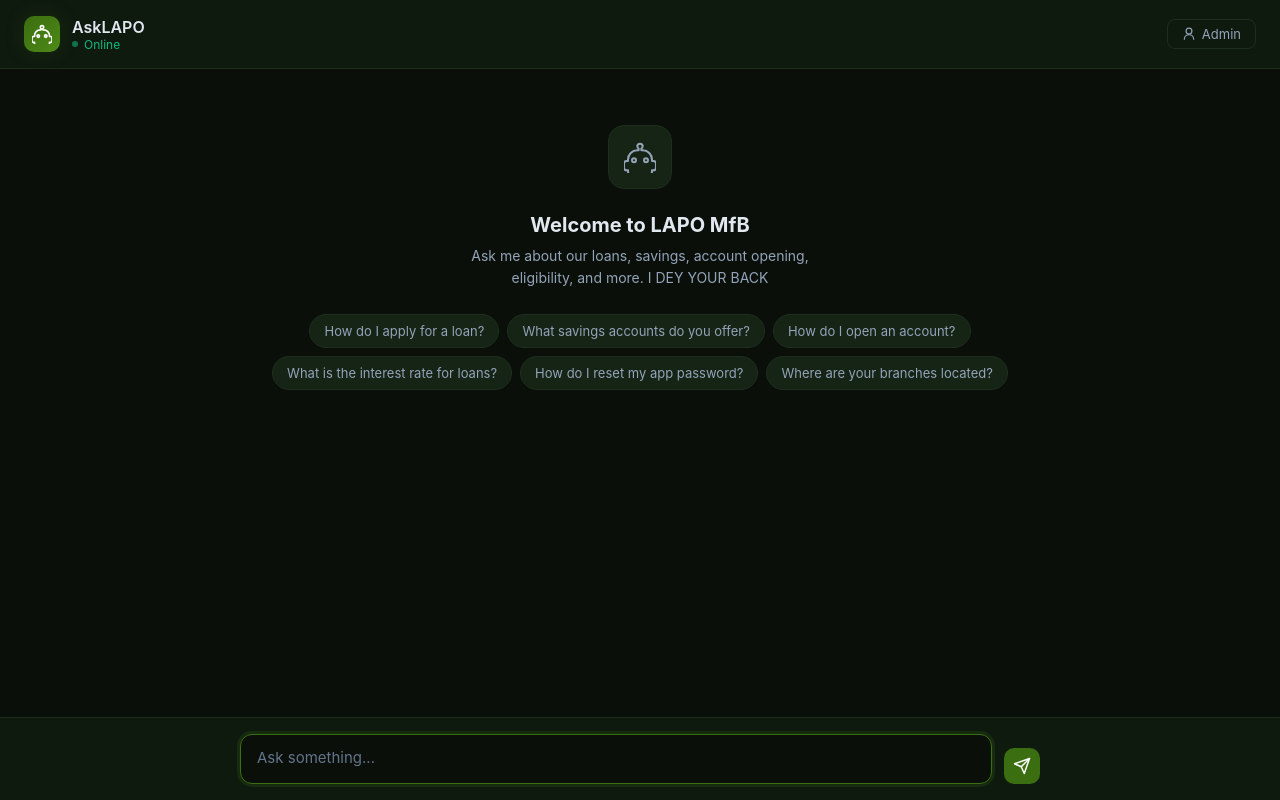
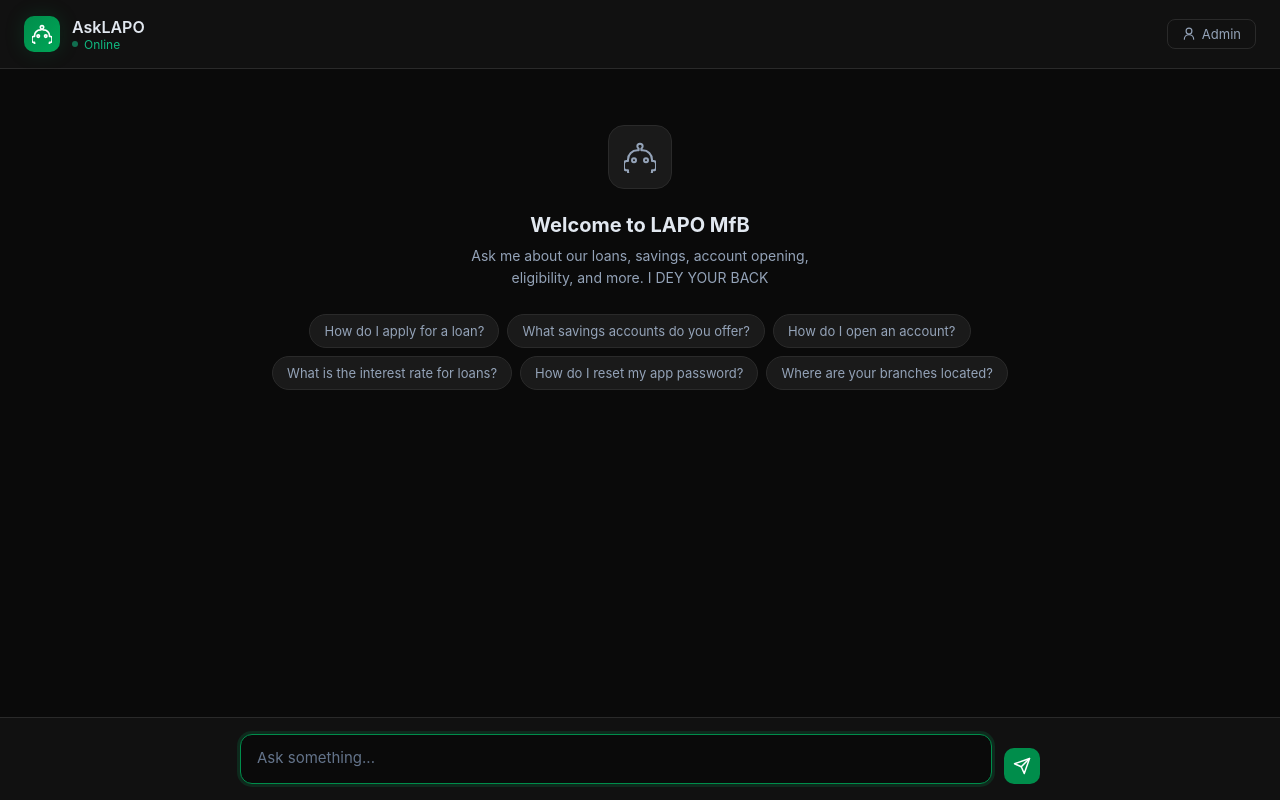
Before and after one commit to JULIA-FRANCES/ASKLAPO-CHATBOT, a Flask app: page / in a window 1280 px wide. Run offline with Flask 3, Linux system fonts and the light colour scheme; some libraries are stand-ins or nearby versions.

Commit message:
fix brand colors to #008D4B green and #EC8020 orange

```diff
--- a/templates/chat.html
+++ b/templates/chat.html
@@ -7,21 +7,21 @@
     <title>LAPO MfB Assistant</title>
     <style>
        :root {
-    --bg-color: #0a0f0a;
-    --surface: #0f1a0f;
-    --surface-light: #152415;
-    --surface-hover: #1c321c;
+    --bg-color: #0a0a0a;
+    --surface: #111111;
+    --surface-light: #1a1a1a;
+    --surface-hover: #222222;
     --text-primary: #e2e8f0;
     --text-secondary: #94a3b8;
-    --accent: #3B6D11;
-    --accent-light: #4d8a16;
-    --accent-glow: rgba(59, 109, 17, 0.2);
-    --user-bubble: #1a2e10;
-    --user-bubble-border: #2d5019;
-    --ai-bubble: #1c1917;
-    --ai-bubble-border: #292524;
-    --input-bg: #0a0f0a;
-    --border: #1e2e1e;
+    --accent: #008D4B;
+    --accent-light: #00a657;
+    --accent-glow: rgba(0, 141, 75, 0.2);
+    --user-bubble: #003d20;
+    --user-bubble-border: #005c30;
+    --ai-bubble: #1a1a1a;
+    --ai-bubble-border: #2a2a2a;
+    --input-bg: #0a0a0a;
+    --border: #2a2a2a;
     --success: #10b981;
     --error: #ef4444;
 }
```
